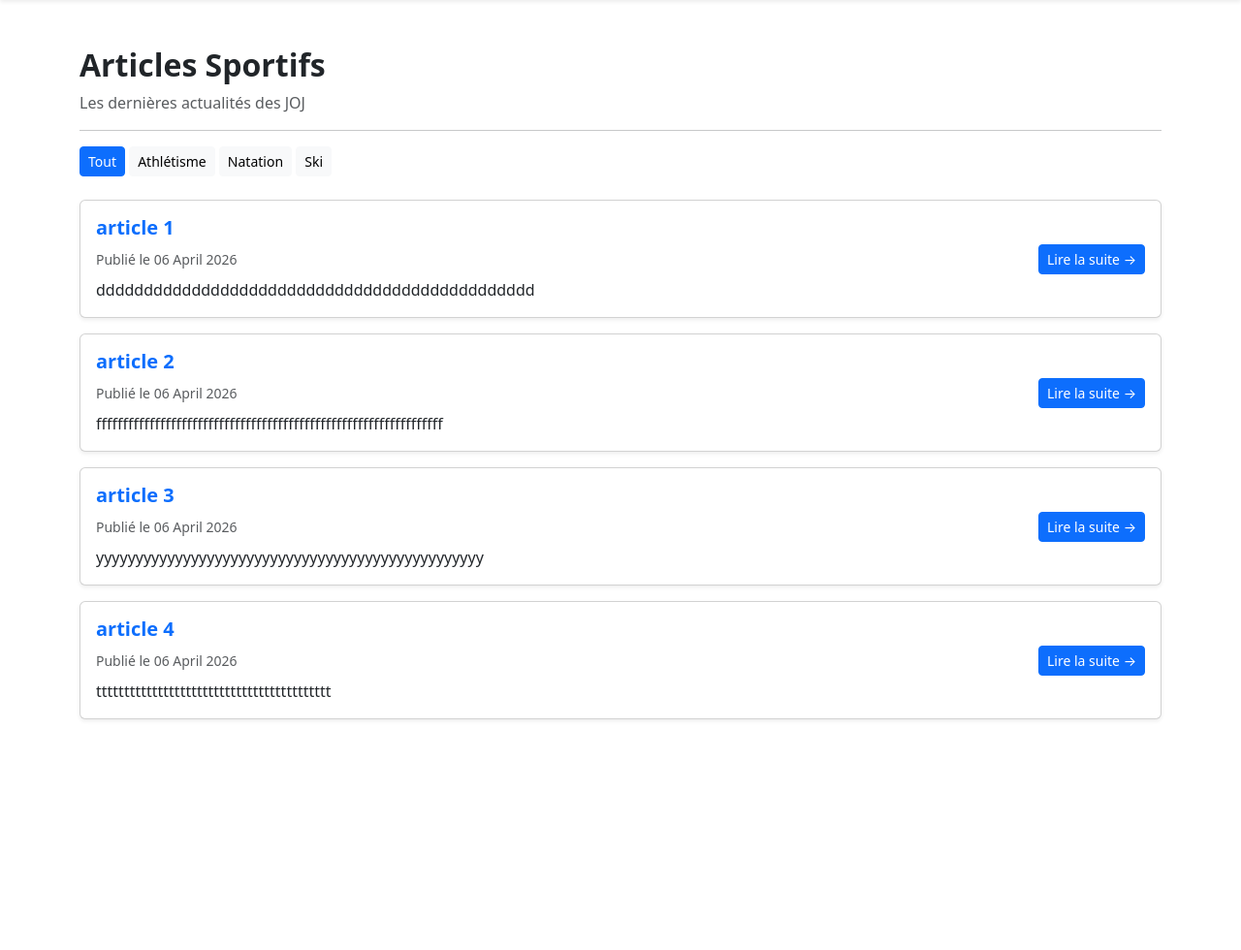
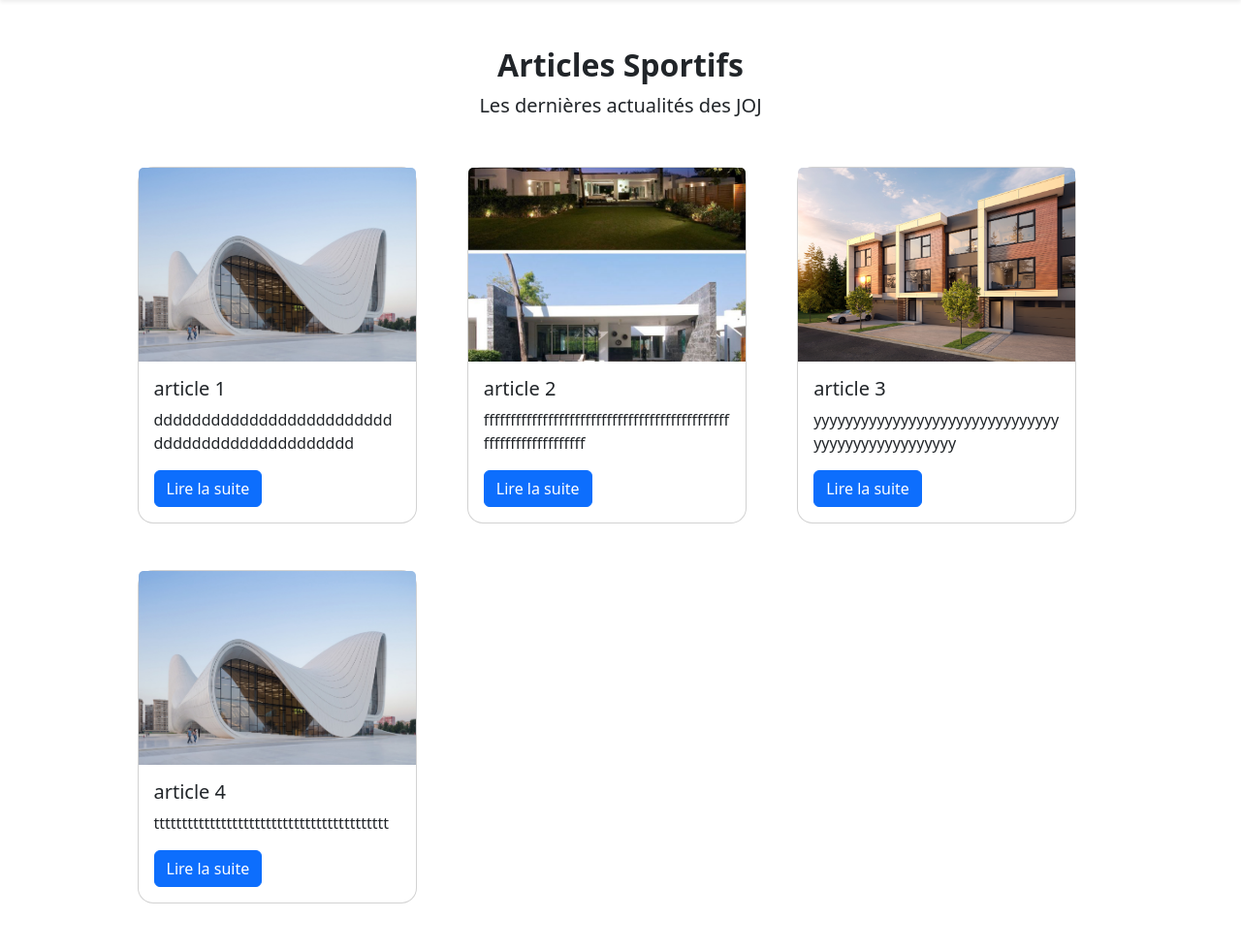
Before and after one commit to mamesayelom/JOJ_PLATEFORME_COMMUNICATION, a Django app: page / in a window 1280 px wide. Shown: the part 86-1066 px from the top of the page at 97% size. Before the commit the page ends 829 px from the top, so only its background shows below. Run offline with Django 5.2, Linux system fonts and the light colour scheme; data comes from the database, SQL or seed files in the repository; both versions use the stored data as it was after the commit; some libraries are stand-ins or nearby versions.

Commit message:
rendre le style des pages plus jolie

```diff
--- a/blog/templates/liste_articles.html
+++ b/blog/templates/liste_articles.html
@@ -1,28 +1,38 @@
 {% extends "base.html" %}
 {% block content %}
-    <!--<h1>Je suis dans la page liste des articles</h1>
-    <div>
-        <form method="post" action="{% url 'logout' %}">
-            {% csrf_token %}
-            <button type="submit">se deconnecter</button>
-        </form>
-    </div>-->
-    <div class="container mt-5">
+{% load static %}
 
-    <!-- Titre -->
-    <h2 class="fw-bold">Articles Sportifs</h2>
-    <p class="text-muted">Les dernières actualités des JOJ</p>
-    <hr>
+<section class="bg-white pt-5">
+    <div class="container">
+        <div class="text-center mb-5">
+            <h2 class="fw-bold">Articles Sportifs</h2>
+            <p class="lead">Les dernières actualités des JOJ</p>
+        </div>
+        <div class="row justify-content-center">
+            <div class="row col-lg-11">
+                {% for article in articles %}
+                <div class="col-lg-4 mb-5">
+                    <div class="card rounded-4" style="width: 18rem;">
+                        {% if article.image %}
+                        <img src="{{ article.image.url }}" class="card-img-top" alt="..." style="height: 200px;  object-fit: cover;">
+                        {% endif %}
+                        <div class="card-body">
+                            <h5 class="card-title">{{ article.titre }}</h5>
+                            <p class="card-text">{{ article.contenu|truncatewords:15 }}</p>
+                            <a href="{% url 'detail_article' article.id %}" class="btn btn-primary">Lire la suite</a>
+                        </div>
+                    </div>
+                </div>
+                {% empty %}
+                <p>Aucun article disponible</p>
+                {% endfor %}
+            </div>
+        </div>
+    </div>
+</section>
 
-    <!-- Filtres (optionnel) -->
-    <div class="mb-4">
-        <button class="btn btn-primary btn-sm">Tout</button>
-        <button class="btn btn-light btn-sm">Athlétisme</button>
-        <button class="btn btn-light btn-sm">Natation</button>
-        <button class="btn btn-light btn-sm">Ski</button>
-    </div>
 
-    <!-- Liste des articles -->
+<!--<div class="container mt-5">
     {% for article in articles %}
     <div class="card mb-3 shadow-sm">
         <div class="card-body d-flex justify-content-between align-items-center">
@@ -38,7 +48,7 @@
             </div>
 
             <div>
-                <a href="{% url 'detail_article' article.id %}" class="btn btn-primary btn-sm">
+                <a href="" class="btn btn-primary btn-sm">
                     Lire la suite →
                 </a>
             </div>
@@ -49,5 +59,5 @@
     <p>Aucun article disponible</p>
     {% endfor %}
 
-</div>
+</div>-->
 {% endblock %}
--- a/comments/views.py
+++ b/comments/views.py
@@ -34,7 +34,7 @@ def ajout_commentaire(request, id):
 class CommentaireUpdateView(UserPassesTestMixin, UpdateView):
     #Je veux modifier un objet de type Commentaire donc django sait quoi récupérer (get_object())
     model = Commentaire
-    fields = ['contenu']
+    form_class = CommentaireForm
     template_name = 'commentaire_edit.html'
 
     def test_func(self):
--- a/config/settings.py
+++ b/config/settings.py
@@ -39,6 +39,7 @@ INSTALLED_APPS = [
     'django.contrib.staticfiles',
     'blog',
     'comments',
+    'widget_tweaks',
 ]
 
 MIDDLEWARE = [
--- a/templates/base.html
+++ b/templates/base.html
@@ -5,6 +5,7 @@
     <meta charset="UTF-8">
     <meta name="viewport" content="width=device-width, initial-scale=1.0">
     <link href="https://cdn.jsdelivr.net/npm/bootstrap@5.3.8/dist/css/bootstrap.min.css" rel="stylesheet">
+    <link rel="stylesheet" href="https://cdn.jsdelivr.net/npm/bootstrap-icons@1.13.1/font/bootstrap-icons.min.css">
     <title>JOJ News</title>
 </head>
 <body>
```
Also changed, not shown: blog/templates/detail_article.html (+11 -13 lines), comments/forms.py (+7 -0 lines), templates/registration/login.html (+33 -12 lines), db.sqlite3, media/articles/81e9e35c67c8a4b60e0fdb67407520ad.jpg (added), media/articles/8amazing-1a2.jpg (added), media/articles/8amazing-1a2_2lnJAYW.jpg (added), media/articles/body_7_different_types_homes_townhome_seymour_village_aquilini_development.jpg (added).
